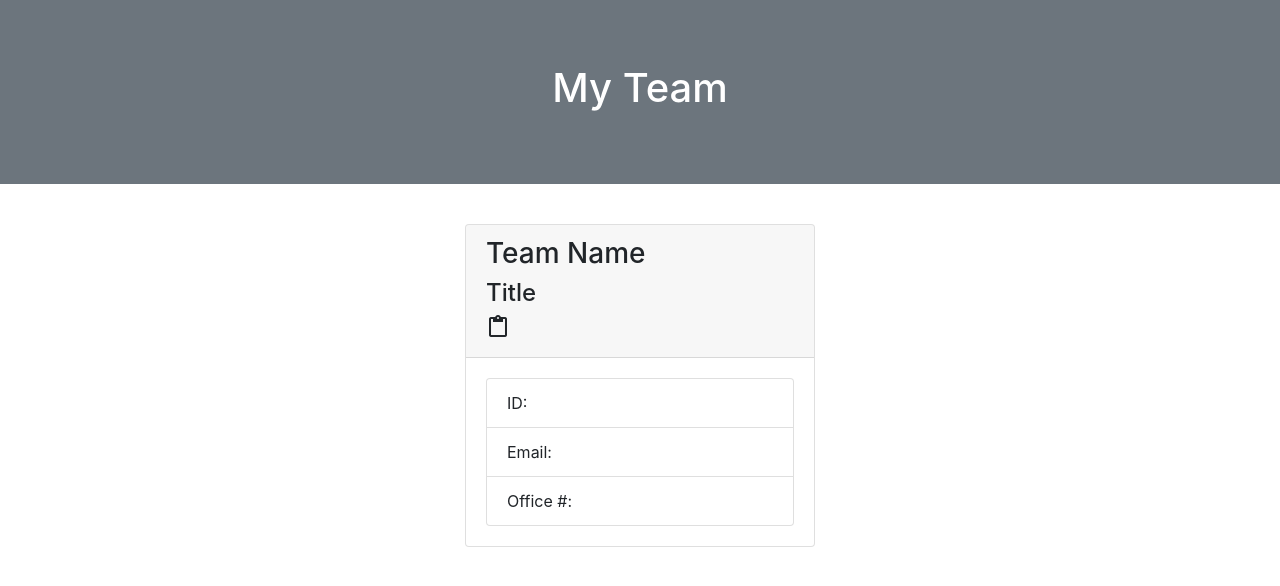
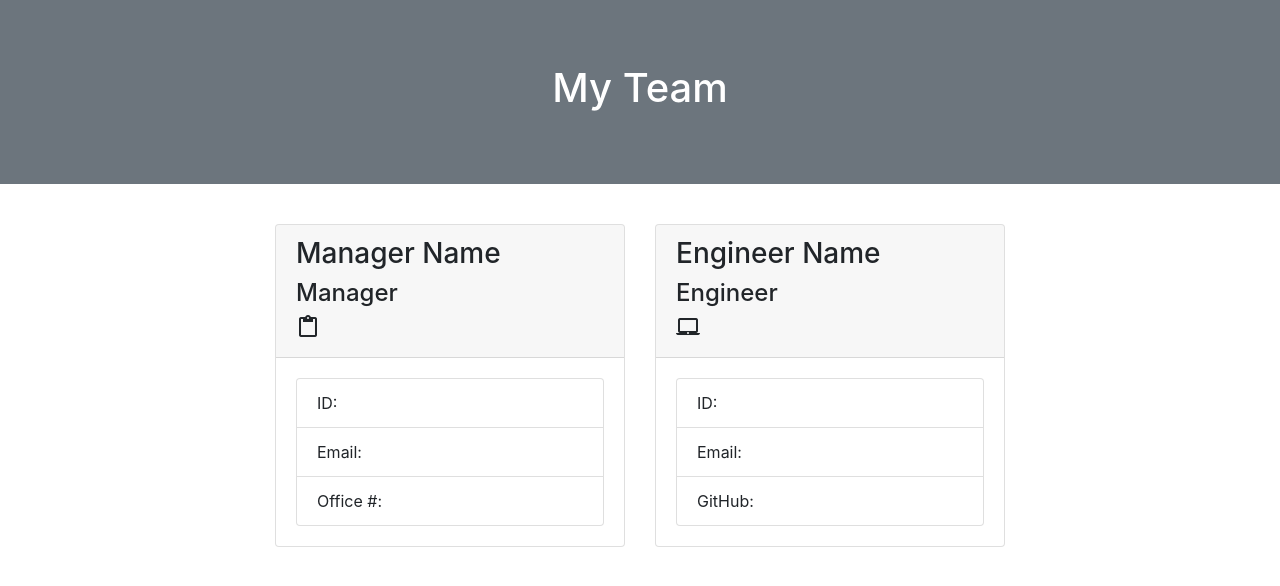
Before and after one commit to Arnasia/TeamFinder, a plain HTML site: page dist/index.html in a window 1280 px wide. Drawn offline with nearby package versions, Linux system fonts and the light colour scheme.

Commit message:
added engineer card

```diff
--- a/dist/index.html
+++ b/dist/index.html
@@ -24,8 +24,8 @@
             <div class="col-4 mt-4">
                 <div class="card h-100">
                     <div class="card-header">
-                        <h3>Team Name</h3>
-                        <h4>Title</h4><i class="material-icons">content_paste</i>
+                        <h3>Manager Name</h3>
+                        <h4>Manager</h4><i class="material-icons">content_paste</i>
                     </div>
                     <div class="card-body">
                         <ul class="list-group">
@@ -34,6 +34,24 @@
                             <li class="list-group-item">Office #: </li>
                         </ul>
                     </div>
+                </div>
+            </div>
+
+            <div class="col-4 mt-4">
+                <div class="card h-100">
+                    <div class="card-header">
+                        <h3>Engineer Name</h3>
+                        <h4>Engineer</h4><i class="material-icons">laptop_mac</i>
+                    </div>
+                    <div class="card-body">
+                        <ul class="list-group">
+                            <li class="list-group-item">ID: </li>
+                            <li class="list-group-item">Email: </li>
+                            <li class="list-group-item">GitHub: </li>
+                        </ul>
+                    </div>
+                </div>
+            </div>
         </div>
     </div>
 
```
